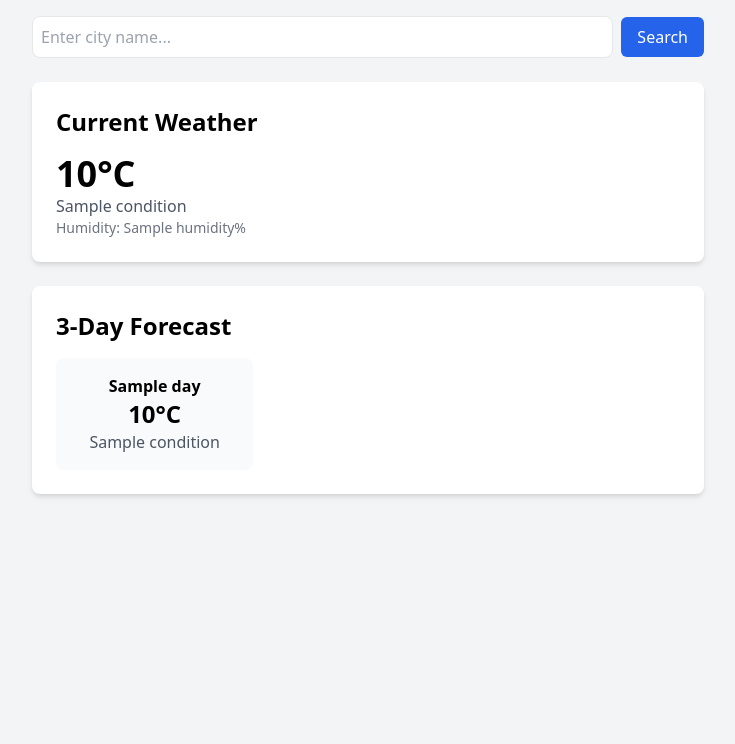
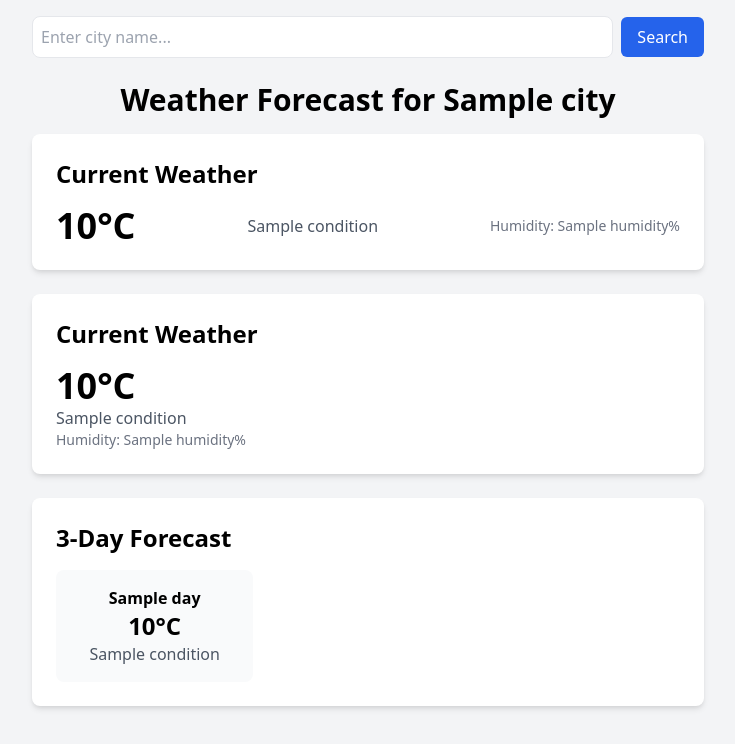
Before and after one commit to joshua2705/Flask-webapp, a Flask app: template templates/weather.html in a window 1280 px wide. Shown: the part 56-800 px from the top of the page, without its empty margins (272-1007 px from the left). Run offline with Flask 3, Linux system fonts and the light colour scheme; the template is opened without the code that fills it: most values are stand-ins (such as "Sample title", 1, 10 or a date in 2020).

Commit message:
Update weather.html

```diff
--- a/templates/weather.html
+++ b/templates/weather.html
@@ -24,6 +24,20 @@
         </div>
     </form>
 
+    {% if city %}
+        <h1 class="text-center text-3xl font-bold mb-4">Weather Forecast for {{ city }}</h1>
+    {% endif %}
+
+    {% if forecast and forecast.current %}
+    <!-- Display Current Weather -->
+    <div class="bg-white rounded-lg shadow-md p-6 mb-6">
+        <h2 class="text-2xl font-bold mb-4">Current Weather</h2>
+        <div class="flex items-center justify-between">
+            <p class="text-4xl font-bold">{{ forecast.current.temp }}°C</p>
+            <p class="text-gray-600">{{ forecast.current.condition }}</p>
+            <p class="text-sm text-gray-500">Humidity: {{ forecast.current.humidity }}%</p>
+        </div>
+    </div>
 
 
 <div class="max-w-2xl mx-auto">
@@ -50,5 +64,8 @@
             {% endfor %}
         </div>
     </div>
+    {% else %}
+        <p class="text-center text-gray-600 mt-4">No forecast data available. Please enter a valid city.</p>
+    {% endif %}
 </div>
 {% endblock %}
```
